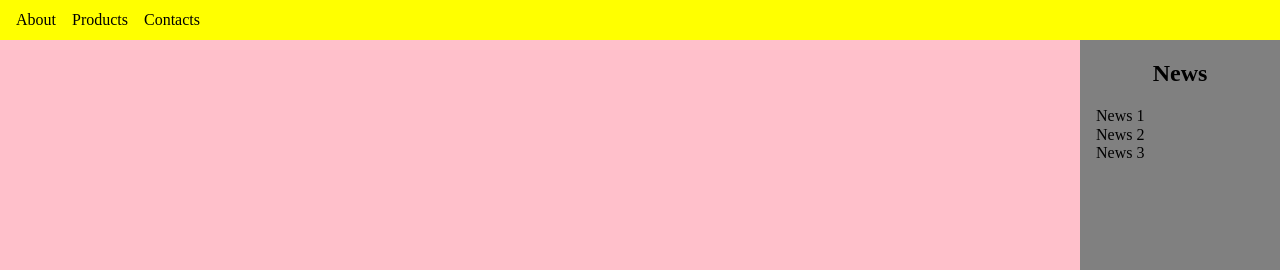
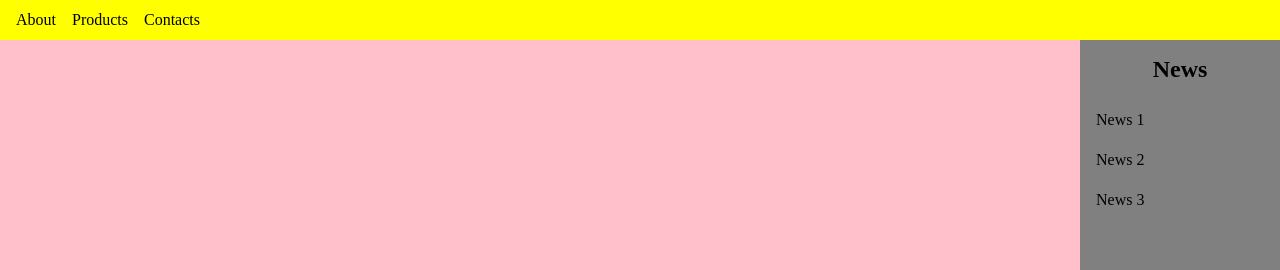
Before and after one commit to IlyassElarbaouti/gromcode, a plain HTML site: page lesson10/task3/index.html in a window 1280 px wide. Shown: the top 270 px of the page. Drawn offline with nearby package versions, Linux system fonts and the light colour scheme.

Commit message:
lesson10_task3

```diff
--- a/lesson10/task3/style.css
+++ b/lesson10/task3/style.css
@@ -63,11 +63,11 @@
 }
 
 aside > h2{
-    align-items: center;
     text-align: center;
+    margin: 16px 0 16px 0;
 }
 aside > ul{
-    height: 40px;
+    line-height: 40px;
     padding: 0;
     margin: 0;
     list-style: none;
```
